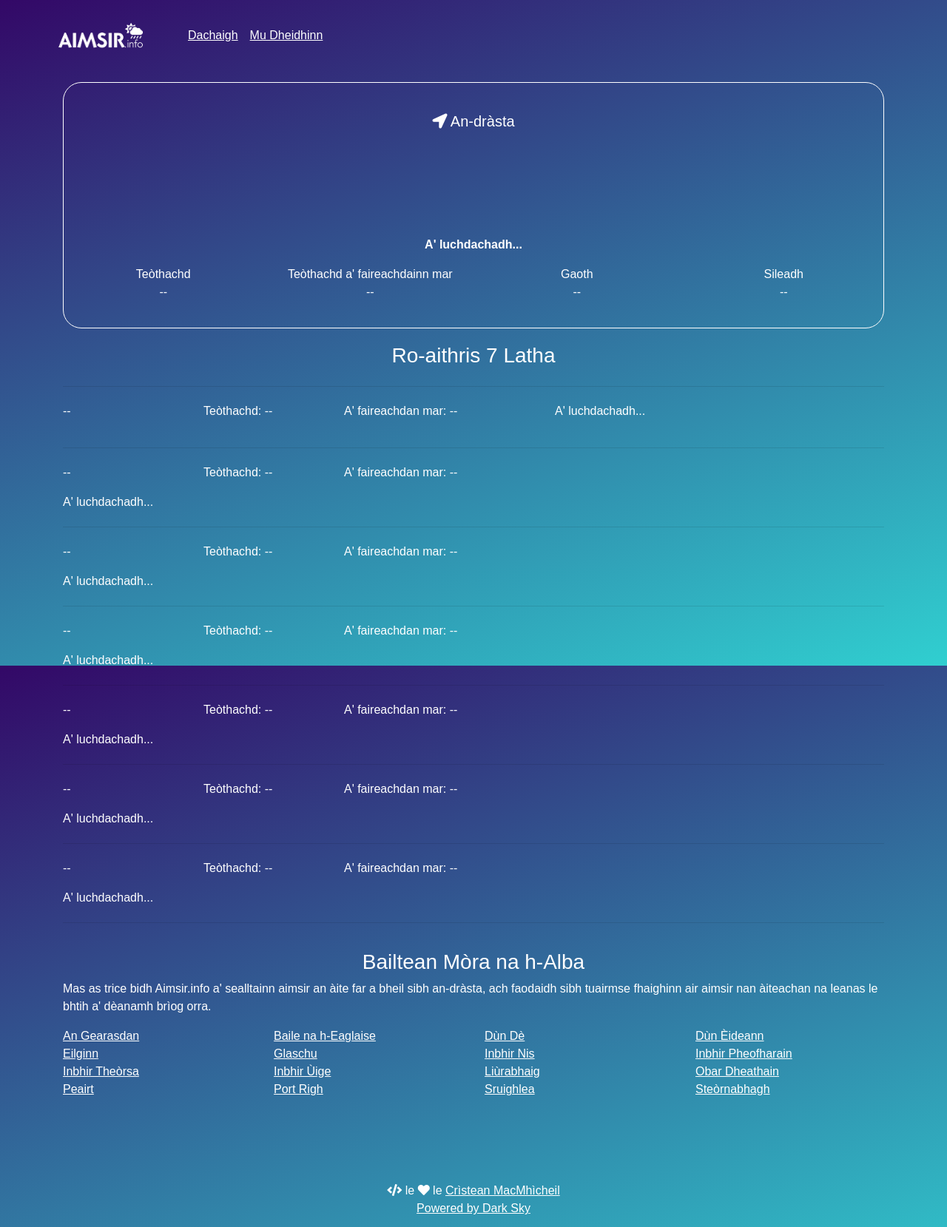
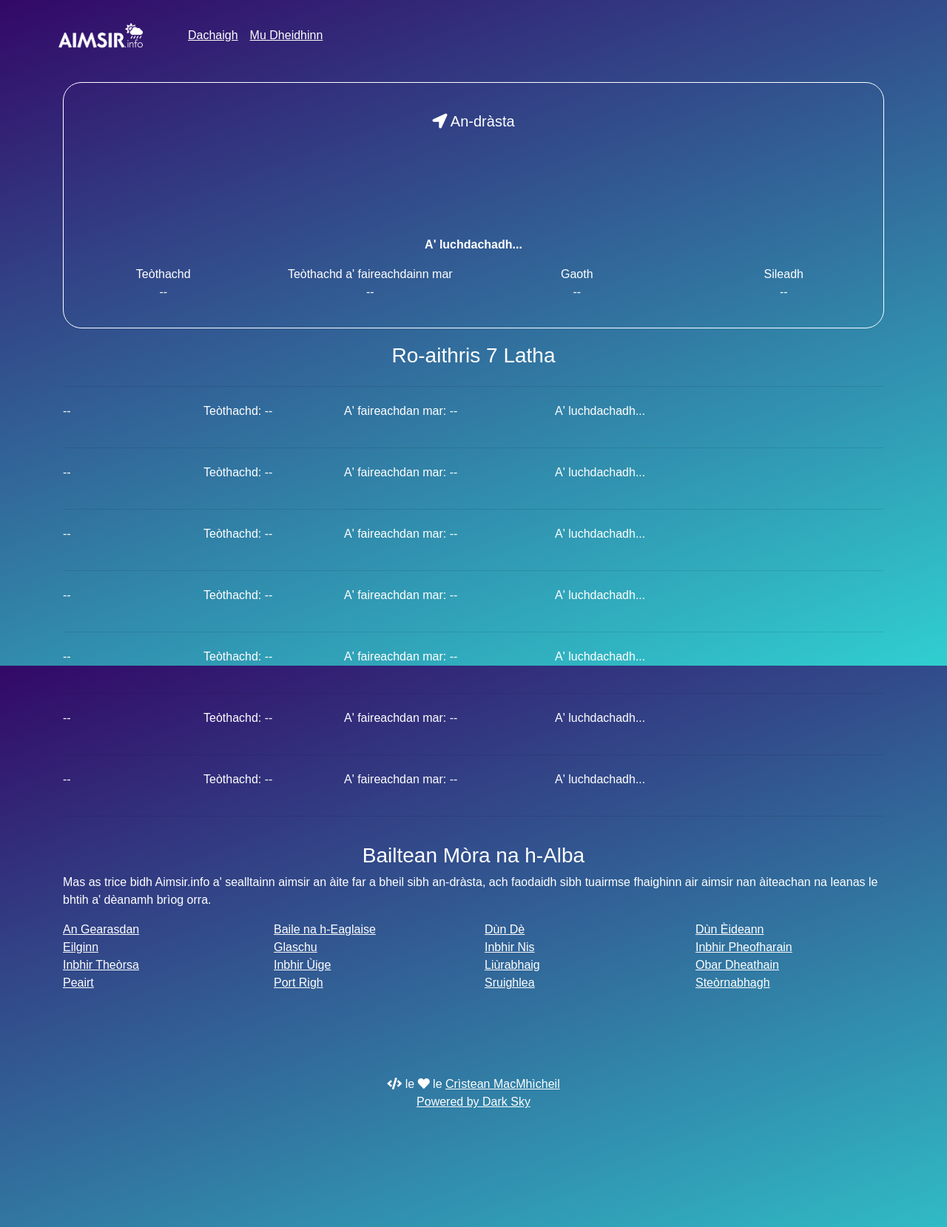
Before and after one commit to angeidheal/aimsir, a Jekyll site: the page built from index.html, in a window 1280 px wide. Shown: the whole page at 74% size. Built offline with Jekyll 4.4.1, drawn with Linux system fonts in a browser that asks for light colours; nearby versions of some CDN libraries; a script that is not in the unit is left out.

Commit message:
Update index.html

```diff
--- a/index.html
+++ b/index.html
@@ -67,7 +67,7 @@ title: Dachaigh
         <div class="col-md-3">
           <p>A' faireachdan mar: <span class="day-2-app-temp">--</span></p>
         </div>
-        <div class="col-md-9 day-2-summary">
+        <div class="col-md-5 day-2-summary">
           A' luchdachadh...
         </div>
       </div>
@@ -84,7 +84,7 @@ title: Dachaigh
         <div class="col-md-3">
           <p>A' faireachdan mar: <span class="day-3-app-temp">--</span></p>
         </div>
-        <div class="col-md-9 day-3-summary">
+        <div class="col-md-5 day-3-summary">
           A' luchdachadh...
         </div>
       </div>
@@ -101,7 +101,7 @@ title: Dachaigh
         <div class="col-md-3">
           <p>A' faireachdan mar: <span class="day-4-app-temp">--</span></p>
         </div>
-        <div class="col-md-9 day-4-summary">
+        <div class="col-md-5 day-4-summary">
           A' luchdachadh...
         </div>
       </div>
@@ -118,7 +118,7 @@ title: Dachaigh
         <div class="col-md-3">
           <p>A' faireachdan mar: <span class="day-5-app-temp">--</span></p>
         </div>
-        <div class="col-md-9 day-5-summary">
+        <div class="col-md-5 day-5-summary">
           A' luchdachadh...
         </div>
       </div>
@@ -135,7 +135,7 @@ title: Dachaigh
         <div class="col-md-3">
           <p>A' faireachdan mar: <span class="day-6-app-temp">--</span></p>
         </div>
-        <div class="col-md-9 day-6-summary">
+        <div class="col-md-5 day-6-summary">
           A' luchdachadh...
         </div>
       </div>
@@ -152,7 +152,7 @@ title: Dachaigh
         <div class="col-md-3">
           <p>A' faireachdan mar: <span class="day-7-app-temp">--</span></p>
         </div>
-        <div class="col-md-9 day-7-summary">
+        <div class="col-md-5 day-7-summary">
           A' luchdachadh...
         </div>
       </div>
```
